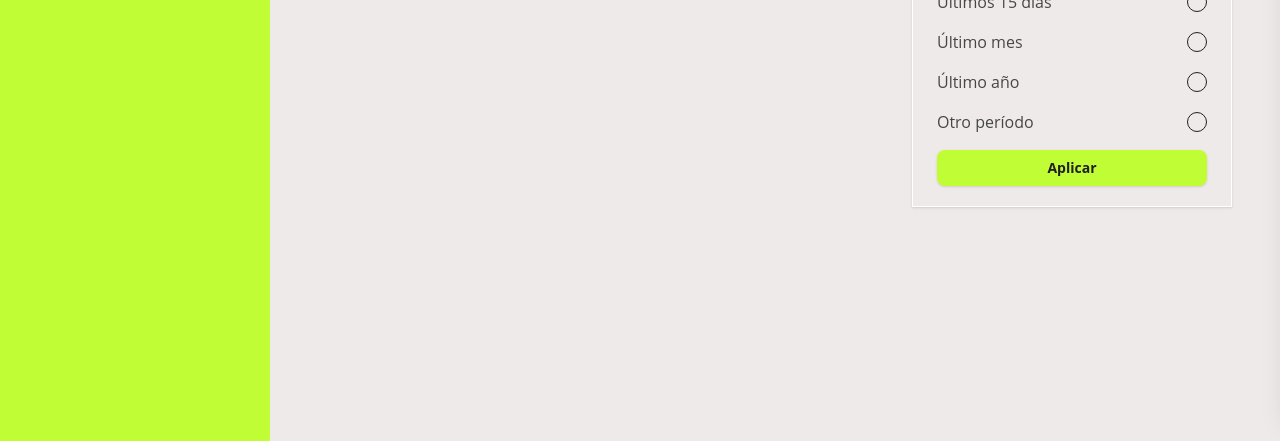
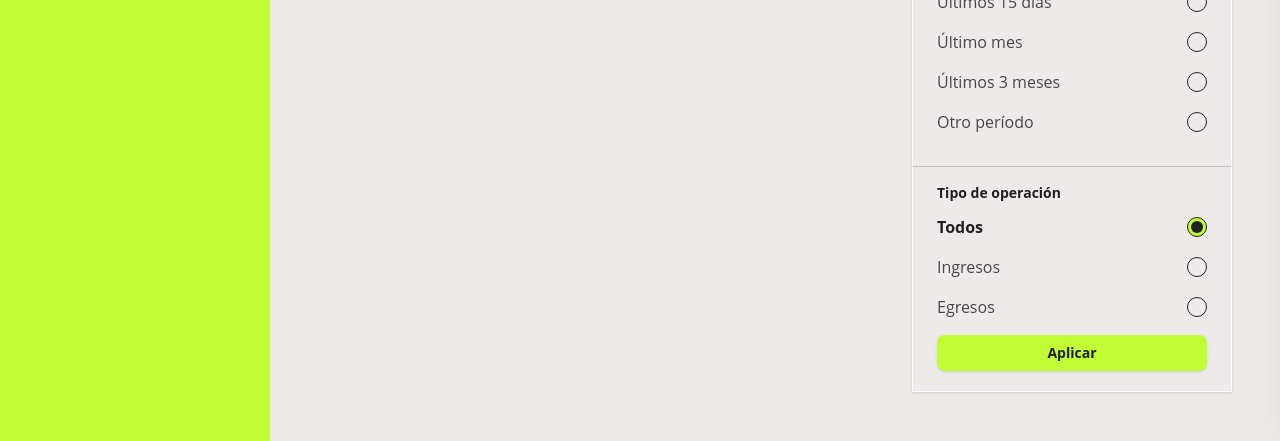
Before and after one commit to TaniaAlicia/virtualmoney, a Next.js app: page /dashboard/activity in a window 1280 px wide. Both pictures are taken after a click on the button "Filtrar". Shown: the part 388-829 px from the top of the page. Built offline with nearby package versions, Linux system fonts and the light colour scheme; no server answers.

Commit message:
Filtro por tipo operacion ingreso o egreso y documentacion testing del 3 sprint

```diff
--- a/src/app/dashboard/activity/page.tsx
+++ b/src/app/dashboard/activity/page.tsx
@@ -29,6 +29,8 @@ function ActivityInner() {
   const [customFrom, setCustomFrom] = useState<Date | null>(null);
   const [customTo, setCustomTo] = useState<Date | null>(null);
 
+  const [operationType, setOperationType] = useState<string>("all"); // ✅ nuevo: tipo de operación
+
   useEffect(() => setSearch(initialQ), [initialQ]);
 
   const handleSearchKeyDown = (e: React.KeyboardEvent<HTMLInputElement>) => {
@@ -42,7 +44,7 @@ function ActivityInner() {
     }
   };
 
-  const filteredByText = useMemo(() => {
+  /* const filteredByText = useMemo(() => {
     if (!search.trim()) return transactions;
     const q = search.toLowerCase();
     return transactions.filter((tx: TransactionType) => {
@@ -53,7 +55,7 @@ function ActivityInner() {
         : "";
       return desc.includes(q) || amount.includes(q) || date.includes(q);
     });
-  }, [transactions, search]);
+  }, [transactions, search]); */
 
   const startOfDay = (d: Date) =>
     new Date(d.getFullYear(), d.getMonth(), d.getDate());
@@ -82,8 +84,10 @@ function ActivityInner() {
         return { from: addDays(today0, -15), to: addDays(today0, 1) };
       case "month":
         return { from: addDays(today0, -30), to: addDays(today0, 1) };
-      case "year":
-        return { from: addDays(today0, -365), to: addDays(today0, 1) };
+      case "3months":
+        return { from: addDays(today0, -90), to: addDays(today0, 1) };
+      /* case "year":
+        return { from: addDays(today0, -365), to: addDays(today0, 1) }; */
       case "custom": // lo que eligió el usuario
         if (customFrom && customTo) {
           const from = startOfDay(customFrom);
@@ -135,19 +139,46 @@ function ActivityInner() {
     );
   }
 
-  // filtro por período
   const filtered = useMemo(() => {
-    if (!period) return filteredByText;
+    // 1️⃣ Base: todas las transacciones
+    let result = transactions;
+
+    // 2️⃣ Filtro de texto (si hay búsqueda activa)
+    if (search.trim()) {
+      const q = search.toLowerCase();
+      result = result.filter((tx: TransactionType) => {
+        const desc = (tx.description || "").toLowerCase();
+        const amount = String(tx.amount ?? "").toLowerCase();
+        const date = tx.createdAt
+          ? new Date(tx.createdAt).toLocaleDateString("es-AR").toLowerCase()
+          : "";
+        return desc.includes(q) || amount.includes(q) || date.includes(q);
+      });
+    }
+
+    // 3️⃣ Filtro de fechas (solo si hay período seleccionado)
+    if (period) {
       const { from, to } = getRangeFor(period);
       const fromMs = from?.getTime();
       const toMs = to?.getTime();
-
-    return filteredByText.filter((tx: TransactionType) => {
+      result = result.filter((tx: TransactionType) => {
         const ts = getCreatedTs(tx);
         if (!Number.isFinite(ts)) return false;
         return (fromMs == null || ts >= fromMs) && (toMs == null || ts < toMs);
       });
-  }, [filteredByText, period, customFrom, customTo]);
+    }
+
+    // 4️⃣ Filtro por tipo de operación (siempre)
+    if (operationType !== "all") {
+      result = result.filter((tx: TransactionType) => {
+        const amount = Number(tx.amount ?? 0);
+        const isIncome = amount > 0;
+        return operationType === "ingresos" ? isIncome : !isIncome;
+      });
+    }
+
+    return result;
+  }, [transactions, search, period, customFrom, customTo, operationType]);
 
   // wrapper para botón + popover (para detectar click afuera)
   const filterWrapRef = useRef<HTMLDivElement>(null);
@@ -244,16 +275,21 @@ function ActivityInner() {
             <div className="absolute right-0 top-full z-50 ">
               <PeriodFilter
                 selected={period}
-                onApply={(val) => setPeriod(val)}
-                onApplyCustom={(fromISO, toISO) => {
+                onApply={(val, type) => {
+                  setPeriod(val);
+                  setOperationType(type ?? "all");
+                }}
+                onApplyCustom={(fromISO, toISO, type) => {
                   setCustomFrom(parseLocalDate(fromISO));
                   setCustomTo(parseLocalDate(toISO));
                   setPeriod("custom");
+                  setOperationType(type ?? "all");
                 }}
                 onClear={() => {
                   setPeriod("");
                   setCustomFrom(null);
                   setCustomTo(null);
+                  setOperationType("all");
                 }}
                 onClose={() => setShowFilters(false)}
               />
@@ -274,6 +310,7 @@ function ActivityInner() {
         onToggleFilters={() => setShowFilters((s) => !s)}
         periodSelected={period}
         onApplyPeriod={(v) => setPeriod(v)}
+        onApplyOperationType={(t) => setOperationType(t)}
         onClearPeriod={() => {
           setPeriod("");
           setCustomFrom(null);
--- a/src/components/activity/PeriodFilter.tsx
+++ b/src/components/activity/PeriodFilter.tsx
@@ -8,13 +8,21 @@ const periods = [
   { label: "Última semana", value: "week" },
   { label: "Últimos 15 días", value: "15days" },
   { label: "Último mes", value: "month" },
-  { label: "Último año", value: "year" },
+  { label: "Últimos 3 meses", value: "3months" },
+  /* { label: "Último año", value: "year" }, */
   { label: "Otro período", value: "custom" },
 ];
 
+// 🔹 Tipos de operación (nuevo bloque)
+const operationTypes = [
+  { label: "Todos", value: "all" },
+  { label: "Ingresos", value: "ingresos" },
+  { label: "Egresos", value: "egresos" },
+];
+
 type Props = {
-  onApply: (value: string) => void;
-  onApplyCustom?: (fromISO: string, toISO: string) => void;
+  onApply: (value: string, type?: string) => void;
+  onApplyCustom?: (fromISO: string, toISO: string, type?: string) => void;
   onClear: () => void;
   onClose: () => void;
   selected?: string;
@@ -34,6 +42,9 @@ export default function PeriodFilter({
   const [toStr, setToStr] = useState<string>("");
   const [open, setOpen] = useState(true);
 
+  // ✅ nuevo estado para tipo de operación
+  const [operationType, setOperationType] = useState<string>("all");
+
   const uid = useId();
 
   useEffect(() => {
@@ -48,14 +59,14 @@ export default function PeriodFilter({
 
   const handleApply = () => {
     if (value === "custom" && onApplyCustom && fromStr && toStr) {
-      onApplyCustom(fromStr, toStr);
+      onApplyCustom(fromStr, toStr, operationType);
       onClose();
       return;
     }
-    if (value) {
-      onApply(value);
-      onClose();
-    }
+
+    // ✅ Siempre permitir aplicar, incluso si no hay período
+    onApply(value || "", operationType);
+    onClose();
   };
 
   const handleClear = () => {
@@ -63,6 +74,7 @@ export default function PeriodFilter({
     setFromStr("");
     setToStr("");
     setShowCustom(false);
+    setOperationType("all"); // ✅ resetea tipo
     onClear();
     onClose();
   };
@@ -182,12 +194,46 @@ export default function PeriodFilter({
         </div>
       )}
 
+      {/* 🔽 NUEVO BLOQUE: Tipo de operación (alineado con períodos) */}
+      <div className="mt-4 border-t border-black/20 px-6 pt-4">
+        <h4 className="text-dark1 mb-3 text-sm font-bold">Tipo de operación</h4>
+        <div className="flex flex-col gap-4">
+          {operationTypes.map((opt) => (
+            <label
+              key={opt.value}
+              className="flex cursor-pointer items-center justify-between"
+              onClick={() => setOperationType(opt.value)}
+            >
+              <span
+                className={clsx("text-sm md:text-base", {
+                  "text-dark1 font-bold": operationType === opt.value,
+                  "text-black/70": operationType !== opt.value,
+                })}
+              >
+                {opt.label}
+              </span>
+              <span
+                className={clsx(
+                  "relative flex h-5 w-5 items-center justify-center rounded-full border border-dark transition-all duration-150",
+                  "hover:brightness-110",
+                  operationType === opt.value && "bg-[#C1FD35]",
+                )}
+              >
+                {operationType === opt.value && (
+                  <span className="absolute h-3 w-3 rounded-full bg-dark" />
+                )}
+              </span>
+            </label>
+          ))}
+        </div>
+      </div>
+
       {/* Acciones */}
-      <div className="px-6 pb-5">
+      <div className="mt-4 px-6 pb-5">
         <button
           onClick={handleApply}
           className="text-dark1 w-full rounded-lg bg-green py-2 text-sm font-bold shadow hover:opacity-90"
-          disabled={value === "custom" ? !(fromStr && toStr) : !value}
+          disabled={value === "custom" ? !(fromStr && toStr) : false}
         >
           Aplicar
         </button>
--- a/src/components/dashboard/ActivitySection.tsx
+++ b/src/components/dashboard/ActivitySection.tsx
@@ -87,6 +87,7 @@ type Props = {
   onApplyPeriod?: (v: string) => void; // <- aplica período estándar
   onClearPeriod?: () => void; // <- limpia período
   onApplyCustomPeriod?: (fromISO: string, toISO: string) => void; // <- aplicar período custom
+  onApplyOperationType?: (type: string) => void;
 };
 
 export default function ActivitySection({
@@ -104,6 +105,7 @@ export default function ActivitySection({
   onApplyPeriod,
   onClearPeriod,
   onApplyCustomPeriod,
+  onApplyOperationType,
 }: Props) {
   const [search, setSearch] = useState("");
 
@@ -132,7 +134,7 @@ export default function ActivitySection({
       .replace(/\p{Diacritic}/gu, "");
 
   const filtered = useMemo(() => {
-     if (!enableSearchFilter) return transactions;
+    if (!enableSearchFilter) return transactions;
     if (!search.trim()) return transactions;
     const q = search.toLowerCase();
     return transactions.filter((tx: TransactionType) => {
@@ -260,9 +262,21 @@ export default function ActivitySection({
               // ancho responsivo: ocupa casi todo en móvil, 320px en md+
               className="w-[calc(100vw-2.5rem)] max-w-[320px]"
               selected={periodSelected ?? ""}
-              onApply={onApplyPeriod ?? (() => {})}
-              onApplyCustom={onApplyCustomPeriod}
-              onClear={onClearPeriod ?? (() => {})}
+              onApply={(val, type) => {
+                onApplyPeriod?.(val);
+                onApplyOperationType?.(type ?? "all"); // ✅ ahora se propaga al padre
+                onToggleFilters?.();
+              }}
+              onApplyCustom={(fromISO, toISO, type) => {
+                onApplyCustomPeriod?.(fromISO, toISO);
+                onApplyOperationType?.(type ?? "all"); // ✅ también aquí
+                onToggleFilters?.();
+              }}
+              onClear={() => {
+                onClearPeriod?.(); // limpia fechas
+                onApplyOperationType?.("all"); // ✅ limpia tipo también
+                onToggleFilters?.(); // cierra el panel
+              }}
               onClose={onToggleFilters ?? (() => {})}
             />
           </div>
@@ -281,7 +295,7 @@ export default function ActivitySection({
               const shown = formatARS(absAmount(tx.amount));
               const sign = credit ? "+" : "-";
 
-             /*  const href = `/dashboard/activity/detail?id=${encodeURIComponent(
+              /*  const href = `/dashboard/activity/detail?id=${encodeURIComponent(
                 String(tx.id),
               )}${accId ? `&acc=${encodeURIComponent(accId)}` : ""}`; */
 
```
Also changed, not shown: 1 other file (tests, documents, lock files or other folders). Lines whose indentation alone changed are shown as unchanged.
